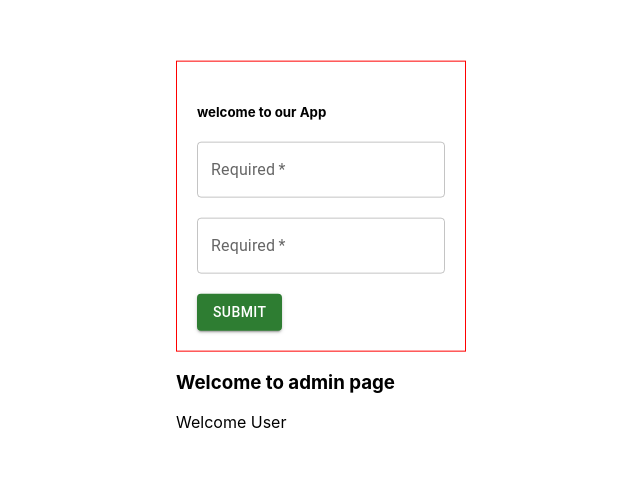
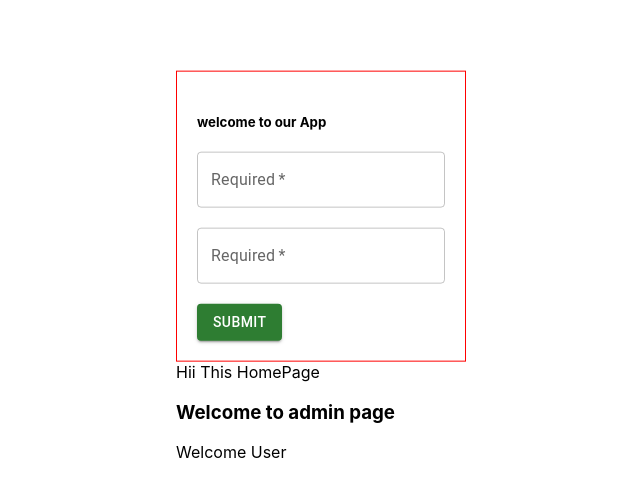
Before and after one commit to Priyeshnd555/user-based-react-app, a React (Create React App) app: page / in a window 1280 px wide. Shown: the part 125-622 px from the top of the page, without its empty margins (319-959 px from the left). Built offline with nearby package versions, Linux system fonts and the light colour scheme.

Commit message:
HomePage component created

```diff
--- a/src/App.js
+++ b/src/App.js
@@ -2,11 +2,13 @@ import React from 'react'
 import Admin from './components/admin/Admin'
 import User from './components/userPage/User'
 import LoginPage from './components/loginPage/LoginPage'
+import HomePage from './components/homePage/HomePage'
 
 function App() {
   return (
     <div>
     <LoginPage/>
+    <HomePage/>
     <Admin />
     <User/>
     </div>
--- /dev/null
+++ b/src/components/homePage/HomePage.js
@@ -0,0 +1,9 @@
+import React from 'react'
+
+function HomePage() {
+  return (
+    <div>Hii This HomePage</div>
+  )
+}
+
+export default HomePage
```
